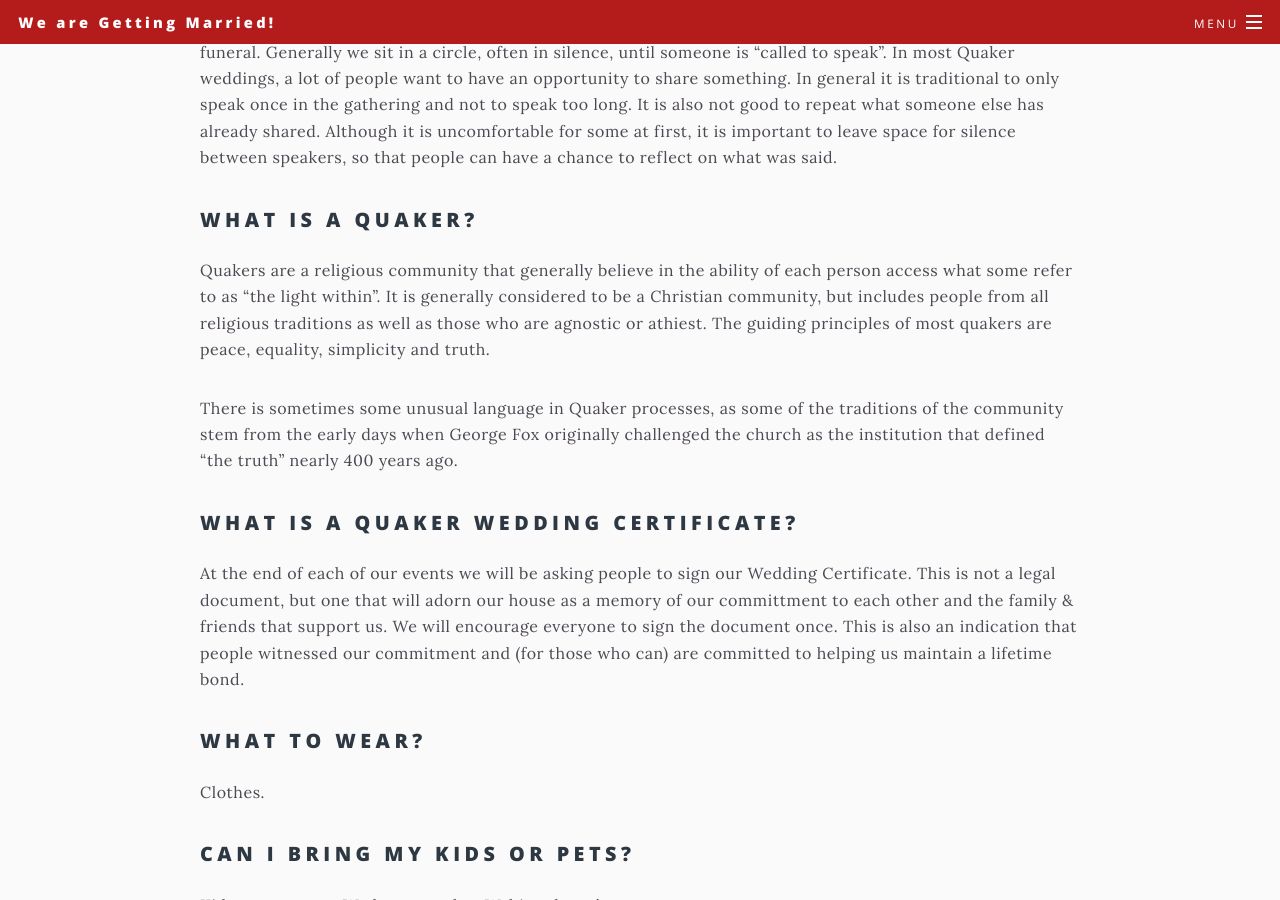
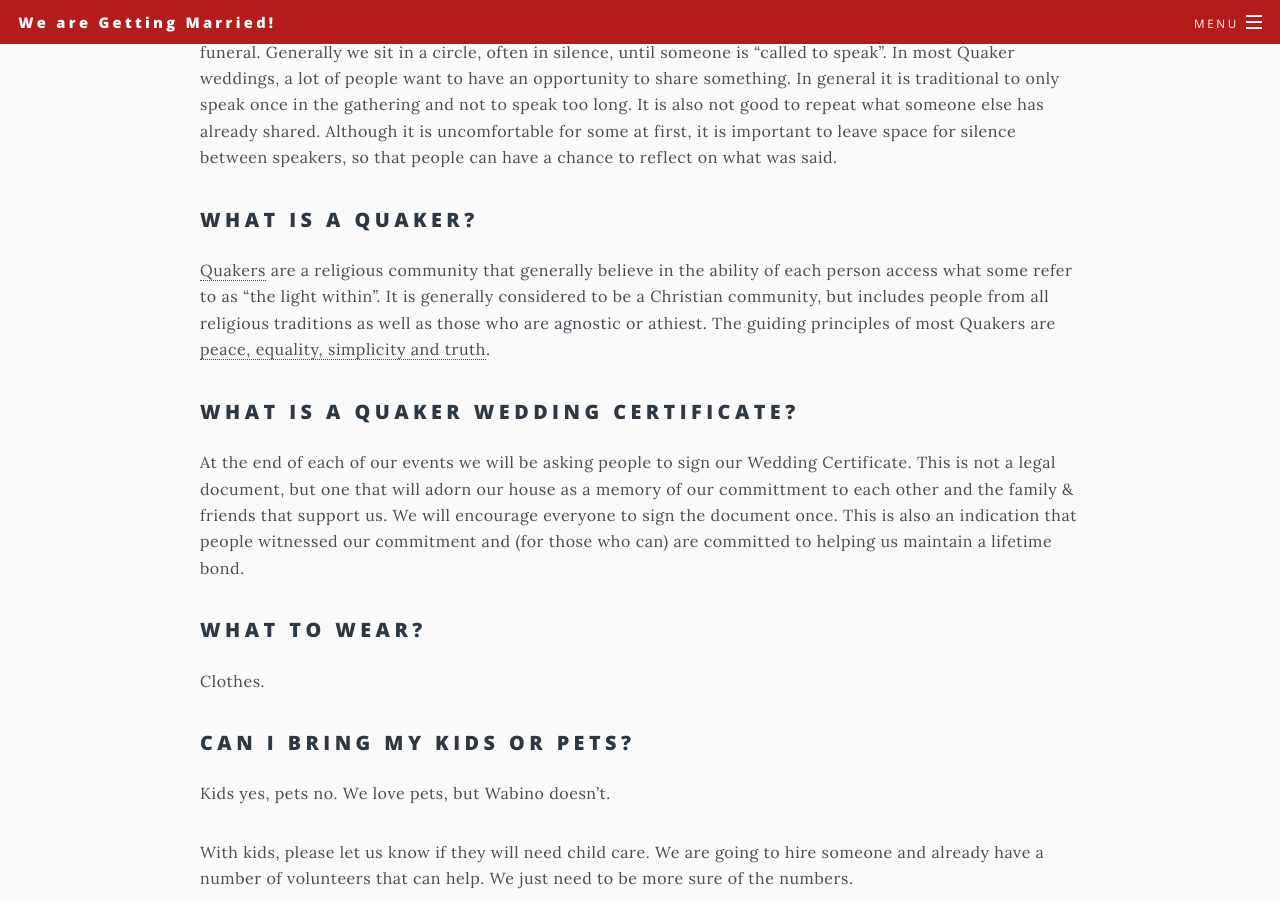
Before and after one commit to mgifford/gifsack-or-wolford, a Jekyll site: the page built from _pages/faq.md, in a window 1280 px wide and 900 px high, scrolled down 739 px. Built offline with Jekyll 4.4.1, drawn with Linux system fonts in a browser that asks for light colours.

Commit message:
Simplifying the quaker note.
adding links

```diff
--- a/_pages/faq.md
+++ b/_pages/faq.md
@@ -28,9 +28,7 @@ A Quaker wedding is in many ways similar to that of a Sunday morning worship sha
 
 ## What is a Quaker?
 
-Quakers are a religious community that generally believe in the ability of each person access what some refer to as "the light within". It is generally considered to be a Christian community, but includes people from all religious traditions as well as those who are agnostic or athiest. The guiding principles of most quakers are peace, equality, simplicity and truth.
-
-There is sometimes some unusual language in Quaker processes, as some of the traditions of the community stem from the early days when George Fox originally challenged the church as the institution that defined "the truth" nearly 400 years ago.
+[Quakers](http://quaker.ca/who-we-are/beliefs/) are a religious community that generally believe in the ability of each person access what some refer to as "the light within". It is generally considered to be a Christian community, but includes people from all religious traditions as well as those who are agnostic or athiest. The guiding principles of most Quakers are [peace, equality, simplicity and truth](https://www.quaker.org.uk/about-quakers/our-values).
 
 ## What is a Quaker Wedding Certificate?
 
```
